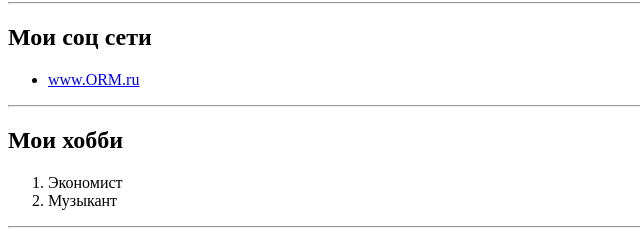
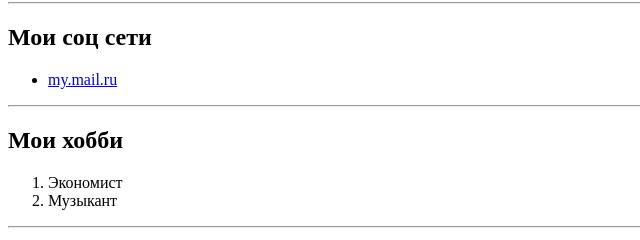
Before and after one commit to Rampes89/CV, a plain HTML site: page index.html in a window 1280 px wide. Shown: the part 291-531 px from the top of the page, 0-640 px from the left. Drawn offline with Linux system fonts and the light colour scheme.

Commit message:
Add files via upload

```diff
--- a/index.html
+++ b/index.html
@@ -23,7 +23,7 @@
     <hr>
 <h2>Мои соц сети</h2>
 <ul>
-<li><a href="hhtps://www.ORM.ru" target="_blank">www.ORM.ru</a></li>
+<li><a href="https://my.mail.ru/mail/r.ostrosablin/" target="_blank">my.mail.ru</a></li>
 </ul>
 <hr>
 <h2>Мои хобби</h2>
```
